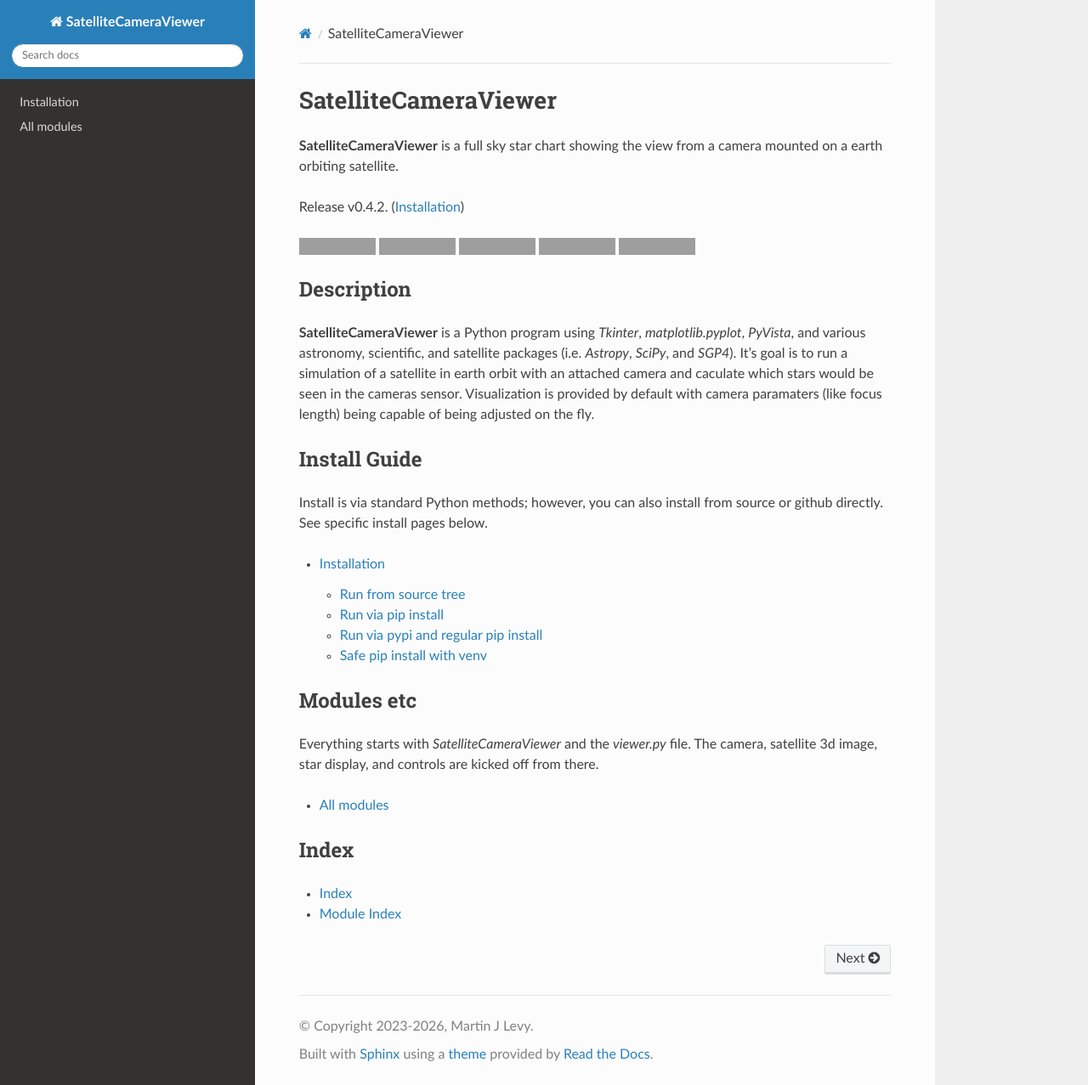
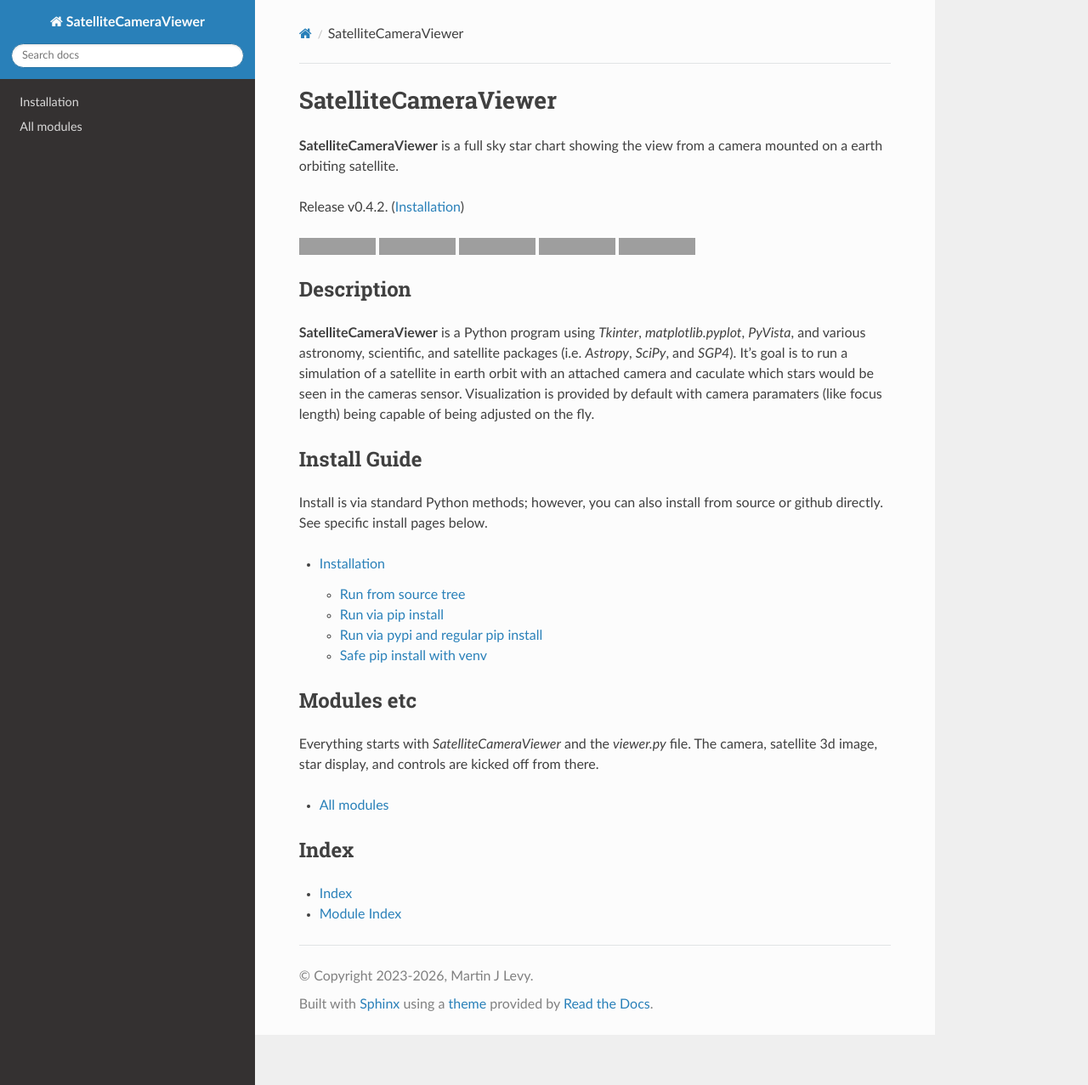
Before and after one commit to mahtin/satellite-camera-viewer, a Sphinx documentation site: the page built from docs/index.rst, in a window 1280 px wide and 1277 px high. Shown: the whole window at 85% size. Built offline with Sphinx 7.4.7 and the Read the Docs theme 3.1.0, drawn with Linux system fonts in a browser that asks for light colours; pages that are not in the unit, such as notebooks, are missing from menus; grey boxes are pictures that could not be loaded.

Commit message:
testing sphinx.ext.autodoc on RTD - it conflicts

```diff
--- a/docs/conf.py
+++ b/docs/conf.py
@@ -32,7 +32,7 @@
 # https://www.sphinx-doc.org/en/master/usage/configuration.html#general-configuration
 
 extensions = [
-    'sphinx.ext.autodoc',
+    #'sphinx.ext.autodoc',
     'sphinx.ext.autosummary',
     'sphinx.ext.napoleon',
     'sphinx.ext.viewcode',
@@ -97,8 +97,22 @@
 # -- Options for HTML output -------------------------------------------------
 # https://www.sphinx-doc.org/en/master/usage/configuration.html#options-for-html-output
 
+html_theme = 'sphinx_rtd_theme'
+html_theme_options = {
+    "titles_only": True,
+    "prev_next_buttons_location": None,
+}
+
 #html_theme = 'alabaster'
-html_theme = 'sphinx_rtd_theme'
+#html_theme_options = {
+#    "show_powered_by": False,
+#    "github_user": "mahtin",
+#    "github_repo": "satellite-camera-viewer",
+#    "github_banner": True,
+#    "show_related": False,
+#    "note_bg": "#FFF59C",
+#}
+
 html_static_path = ['_build/_static/']
 
 html_use_index = True
```
